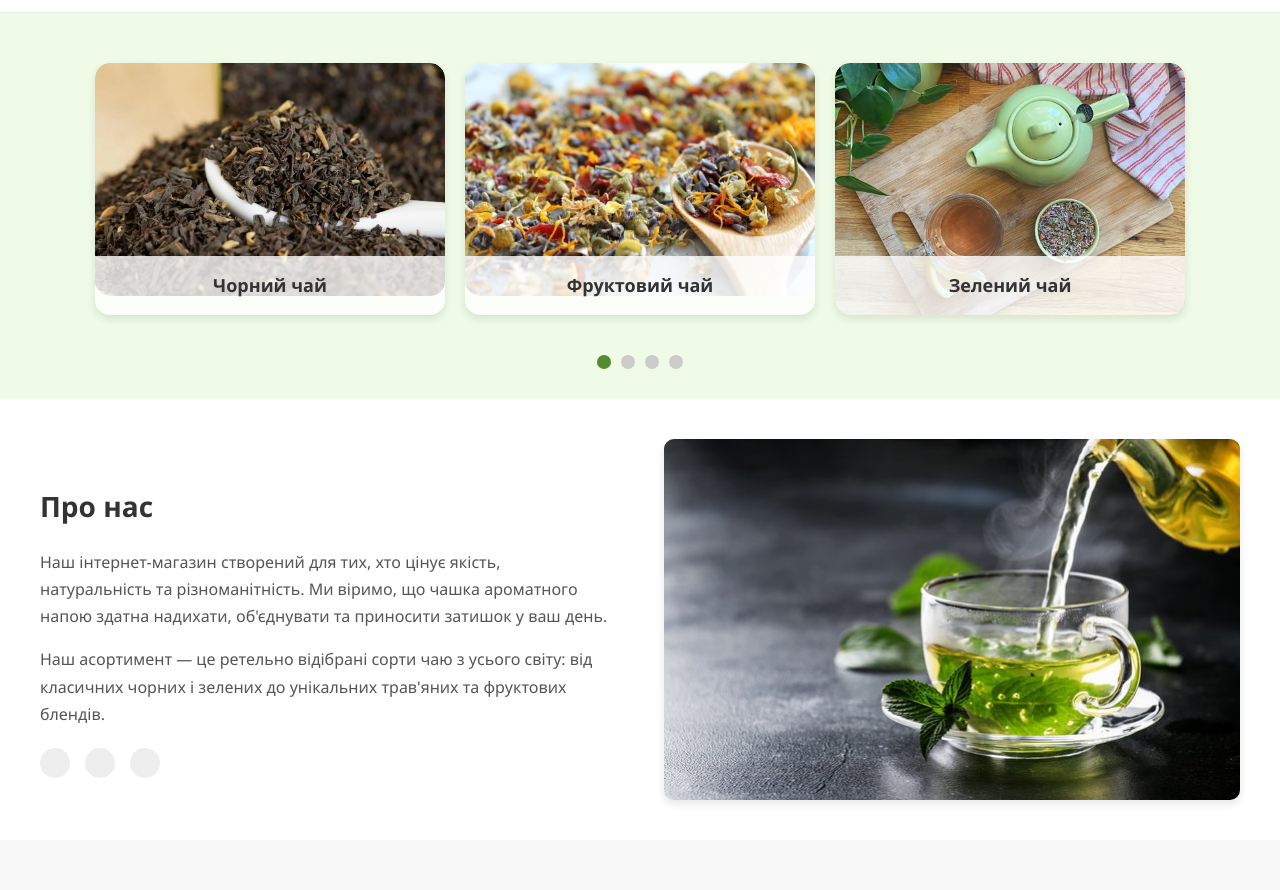
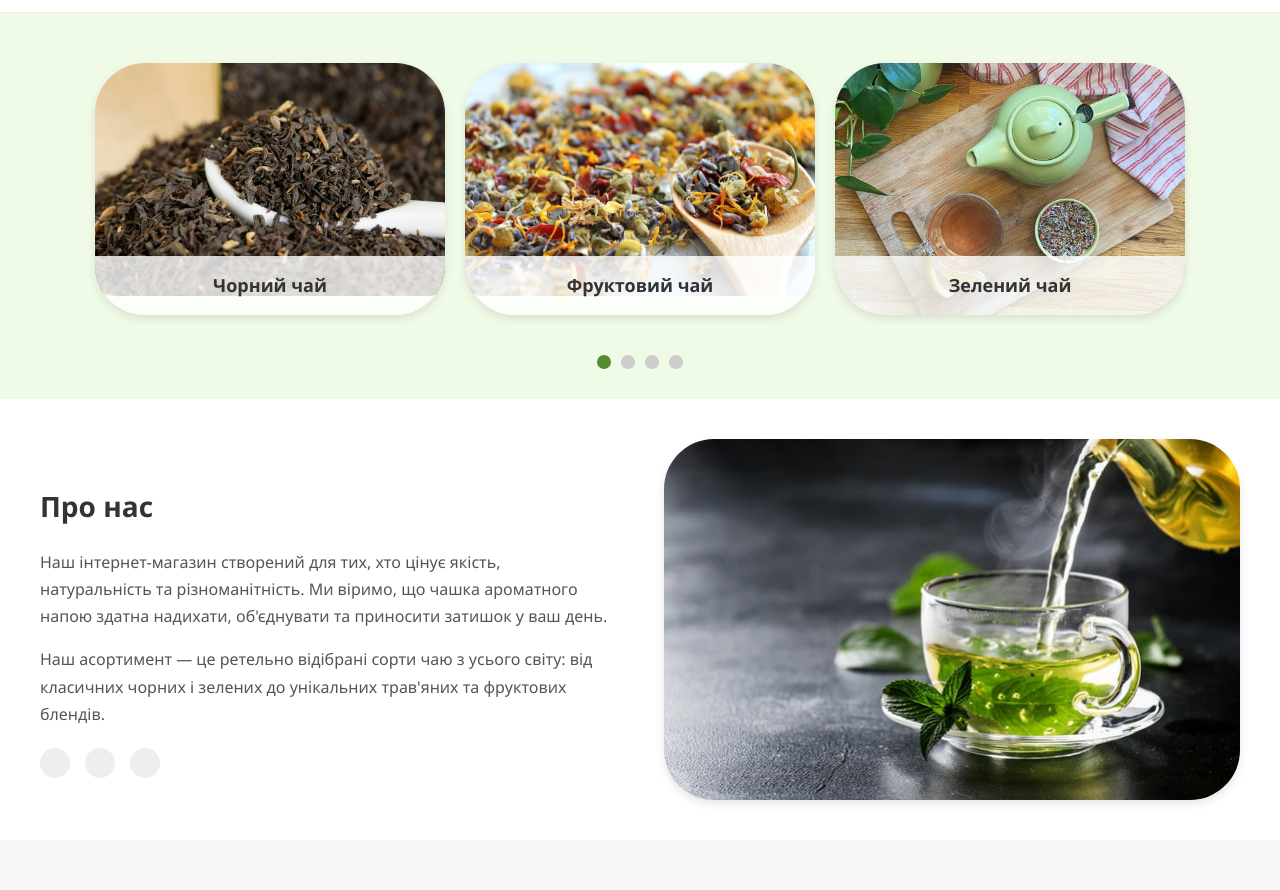
Before and after one commit to Jadik02/WebLab4, a plain HTML site: page Index.html in a window 1280 px wide. Shown: the part 62-952 px from the top of the page. Drawn offline with Linux system fonts and the light colour scheme; a script that the page names is missing.

Commit message:
Update styles.css

```diff
--- a/css/styles.css
+++ b/css/styles.css
@@ -129,7 +129,7 @@ nav ul li a:hover {
 
 .carousel-item {
     position: relative;
-    border-radius: 15px;
+    border-radius: 50px;
     overflow: hidden;
     box-shadow: 0 4px 8px rgba(0, 0, 0, 0.1);
     text-align: center;
@@ -234,7 +234,7 @@ nav ul li a:hover {
 
 .about-us-image {
     width: 48%;
-    border-radius: 10px;
+    border-radius: 50px;
     overflow: hidden;
     box-shadow: 0 4px 8px rgba(0, 0, 0, 0.1);
 }
```
